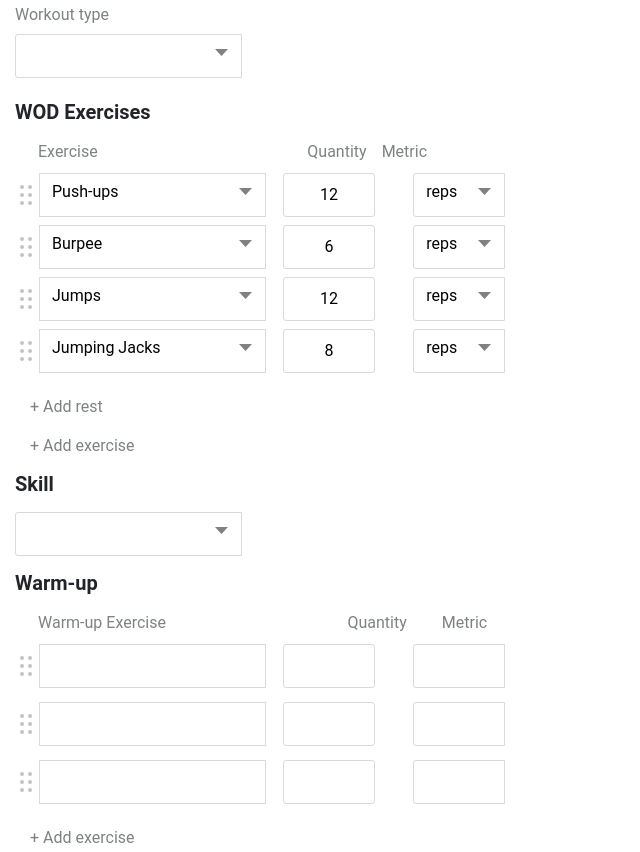
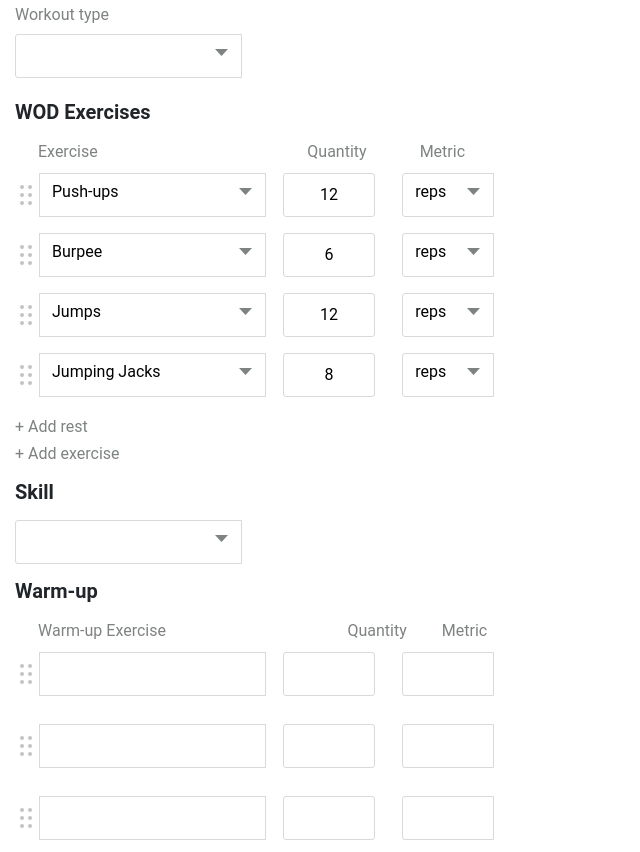
Before and after one commit to nastyakpi1995/form_publish, a plain HTML site: page index.html in a window 1280 px wide. Shown: the part 840-1692 px from the top of the page, without its empty margins (0-640 px from the left). Drawn offline with nearby package versions, Linux system fonts and the light colour scheme.

```diff
--- a/index.html
+++ b/index.html
@@ -526,12 +526,13 @@
                                     </div>
                                 </div>
                             </div>
-                            <div class="row text-end mt-3">
-                                <div class="col-sm-3 form_lablel_color">+ Add rest</div>
-                            </div>
-                            <div class="row text-end mt-3">
-                                <div class="col-sm-3 form_lablel_color">+ Add exercise</div>
-                            </div>
+
+                        </div>
+                        <div class="row text-end mt-1">
+                            <div class="col-sm-3 form_lablel_color">+ Add rest</div>
+                        </div>
+                        <div class="row text-end mt-1 mr-1">
+                            <div class="col-sm-3 form_lablel_color">+ Add exercise</div>
                         </div>
 
                     </div>
--- a/style.css
+++ b/style.css
@@ -75,8 +75,9 @@
     margin-right: 64px;
 }
 .form_lablel_metric {
+    margin-left: 38px;
+}
 
-}
 
 .drop_menu_container {
     width: 227px;
@@ -125,7 +126,8 @@
     padding: 2px 12px;
  }
 .container_padding_left {
-    margin-left: 13px;
+    margin-bottom: 14px;
+    margin-left: 2px;
     padding-top: 2px;
 }
 /*button*/
```
